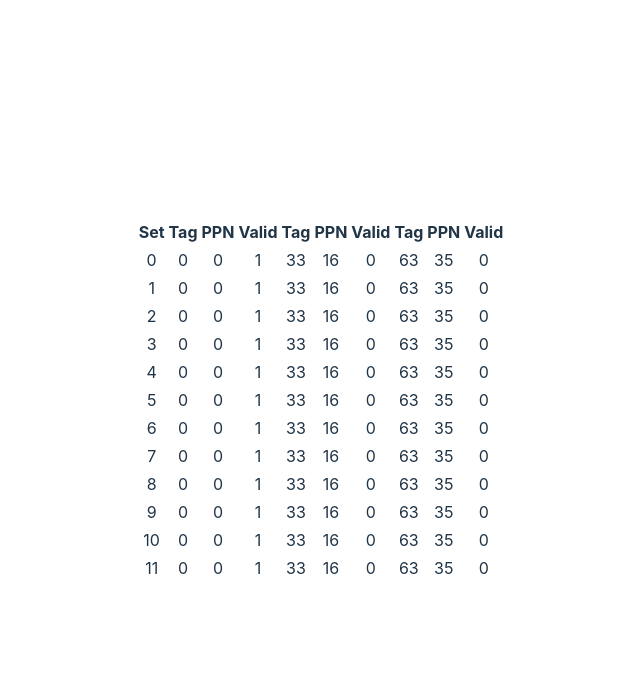
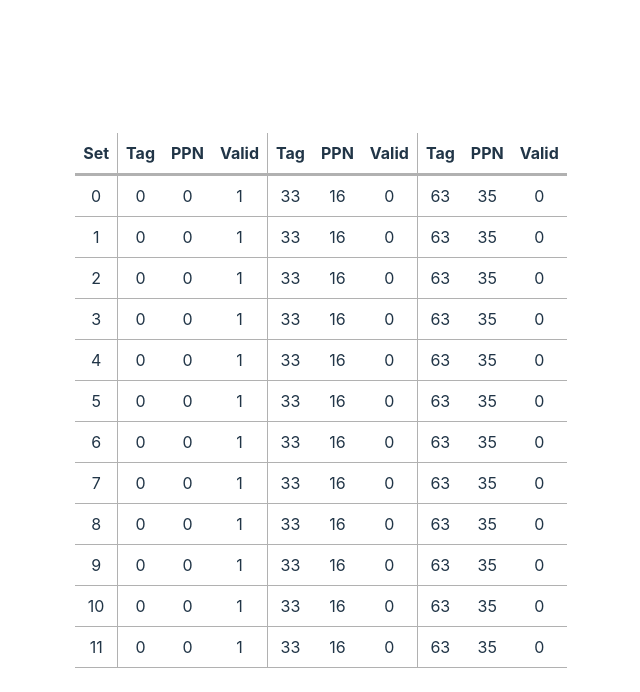
Before and after one commit to MahmoodSeoud/VMAT, a React (Vite) app: page / in a window 1280 px wide. Shown: the top 692 px of the page, without its empty margins (319-959 px from the left). Built offline with nearby package versions, Linux system fonts and the light colour scheme.

Commit message:
Some css

```diff
--- a/src/App.tsx
+++ b/src/App.tsx
@@ -1,15 +1,62 @@
-import { useState } from 'react'
-import reactLogo from './assets/react.svg'
-import viteLogo from '/vite.svg'
 import './App.css'
-import Tlb_table from './components/Tlb_table'
+import Tlb_table, { tlb_entry } from './components/Tlb_table/Tlb_table'
+import Page_table, { page_table_entry } from './components/Page_table/Page_table';
+
+// TODO: make this a function that generates random data
+// TLB - Translation Lookaside Buffer
+const tlb_entries: tlb_entry[] = [
+  { tag: 0x00, ppn: 0x00, valid: 1 },
+  { tag: 0x21, ppn: 0x10, valid: 0 },
+  { tag: 0x3f, ppn: 0x23, valid: 0 },
+  { tag: 0x12, ppn: 0x34, valid: 1 },
+  { tag: 0x01, ppn: 0x33, valid: 1 },
+  { tag: 0x0C, ppn: 0x0D, valid: 0 },
+  { tag: 0x08, ppn: 0x17, valid: 1 },
+  { tag: 0x13, ppn: 0x15, valid: 1 },
+  { tag: 0xA0, ppn: 0x21, valid: 0 },
+  { tag: 0xFA, ppn: 0x00, valid: 1 },
+  { tag: 0xA2, ppn: 0x32, valid: 0 },
+  { tag: 0x03, ppn: 0x43, valid: 0 }
+];
+
+const num_tlb_ways: number = Object.keys(tlb_entries[0]).length;
+const num_tlb_sets: number = tlb_entries.length;
+
+// TODO: make this a function that generates random data
+// Page Table
+const page_table_entries: page_table_entry[] = [
+  { vpn: 0x00, ppn: 0x00, valid: 1 },
+  { vpn: 0x21, ppn: 0x10, valid: 0 },
+  { vpn: 0x3f, ppn: 0x23, valid: 0 },
+  { vpn: 0x12, ppn: 0x34, valid: 1 },
+  { vpn: 0x01, ppn: 0x33, valid: 1 },
+  { vpn: 0x0C, ppn: 0x0D, valid: 0 },
+  { vpn: 0x08, ppn: 0x17, valid: 1 },
+  { vpn: 0x13, ppn: 0x15, valid: 1 },
+  { vpn: 0xA0, ppn: 0x21, valid: 0 },
+  { vpn: 0xFA, ppn: 0x00, valid: 1 },
+  { vpn: 0xA2, ppn: 0x32, valid: 0 },
+  { vpn: 0x03, ppn: 0x43, valid: 0 }
+];
+
+const page_table_size = page_table_entries.length;
+
 
 function App() {
-  const [count, setCount] = useState(0)
 
   return (
     <>
-      <Tlb_table />
+      <Tlb_table
+        tlb_entries={tlb_entries}
+        num_tlb_sets={num_tlb_sets}
+        num_tlb_ways={num_tlb_ways}
+      />
+
+{/*       <Page_table
+        page_table_entries={page_table_entries}
+        page_table_size={page_table_size}
+        num_ptes={0}
+      /> */}
     </>
   )
 }
--- /dev/null
+++ b/src/components/Page_table/Page_table.tsx
@@ -0,0 +1,24 @@
+export type page_table_entry = {
+    vpn: number;
+    ppn: number;
+    valid: number;
+}
+
+type Page_tableProps = {
+    page_table_entries: page_table_entry[];
+    page_table_size: number;
+    num_ptes: number;
+}
+
+
+function Page_table ({page_table_entries, page_table_size, num_ptes}: Page_tableProps) {
+
+    return (
+<>
+{page_table_entries}
+{page_table_size}
+</>
+    );
+}
+
+export default Page_table;
--- a/src/components/Tlb_table.tsx
+++ b/src/components/Tlb_table/Tlb_table.tsx
@@ -1,36 +1,21 @@
-import React from 'react';
+import '../table.css'
 
-type tlb_entry = {
+export type tlb_entry = {
     tag: number;
     ppn: number;
     valid: number;
 };
 
+type Tlb_tableProps = {
+    tlb_entries: tlb_entry[];
+    num_tlb_ways: number;
+    num_tlb_sets: number;
+}
 
-const tlb = [
-    { tag: 0x00, ppn: 0x00, valid: 1 },
-    { tag: 0x21, ppn: 0x10, valid: 0 },
-    { tag: 0x3f, ppn: 0x23, valid: 0 },
-    { tag: 0x12, ppn: 0x34, valid: 1 },
-    { tag: 0x01, ppn: 0x33, valid: 1 },
-    { tag: 0x0C, ppn: 0x0D, valid: 0 },
-    { tag: 0x08, ppn: 0x17, valid: 1 },
-    { tag: 0x13, ppn: 0x15, valid: 1 },
-    { tag: 0xA0, ppn: 0x21, valid: 0 },
-    { tag: 0xFA, ppn: 0x00, valid: 1 },
-    { tag: 0xA2, ppn: 0x32, valid: 0 },
-    { tag: 0x03, ppn: 0x43, valid: 0 }
-];
-
-const num_tlb_ways: number = Object.keys(tlb[0]).length;
-const num_tlb_sets: number = tlb.length;
-
-
-
-function Tlb_table() {
+function Tlb_table( {tlb_entries, num_tlb_ways , num_tlb_sets} : Tlb_tableProps) {
     return (
         <>
-            <table>
+            <table className='table'>
                 <thead>
                     <tr>
                         <th>Set</th>
@@ -47,15 +32,14 @@ function Tlb_table() {
 
                     {Array(num_tlb_sets).fill(null).map((_, i) => {
 
-
                         return (
                             <tr>
                                 <td>{i}</td>
                                 {Array(num_tlb_ways).fill(null).map((_, j) => (
                                     <>
-                                        <td>{tlb[j].tag}</td>
-                                        <td>{tlb[j].ppn}</td>
-                                        <td>{tlb[j].valid}</td>
+                                        <td>{tlb_entries[j].tag}</td>
+                                        <td>{tlb_entries[j].ppn}</td>
+                                        <td>{tlb_entries[j].valid}</td>
                                     </>
                                 ))}
                             </tr>
--- /dev/null
+++ b/src/components/table.css
@@ -0,0 +1,30 @@
+.table {
+  border-collapse: collapse;
+  width: 100%;
+}
+
+.table th,
+.table td {
+  padding: 8px;
+  text-align: center;
+  border-bottom: 1px solid rgb(177, 177, 177);
+}
+
+.table th:last-child,
+.table td:last-child {
+  border-right: none !important;
+}
+
+.table th:first-child,
+.table td:first-child {
+  border-left: none;
+}
+
+.table th:nth-child(3n+1),
+.table td:nth-child(3n+1) {
+  border-right: 1px solid rgb(177, 177, 177);
+}
+
+.table th {
+  border-bottom: 3px solid rgb(177, 177, 177);
+}
--- a/src/index.css
+++ b/src/index.css
@@ -5,7 +5,7 @@
 
   color-scheme: light dark;
   color: rgba(255, 255, 255, 0.87);
-  background-color: #242424;
+  background-color: #2b2b2b;
 
   font-synthesis: none;
   text-rendering: optimizeLegibility;
```
